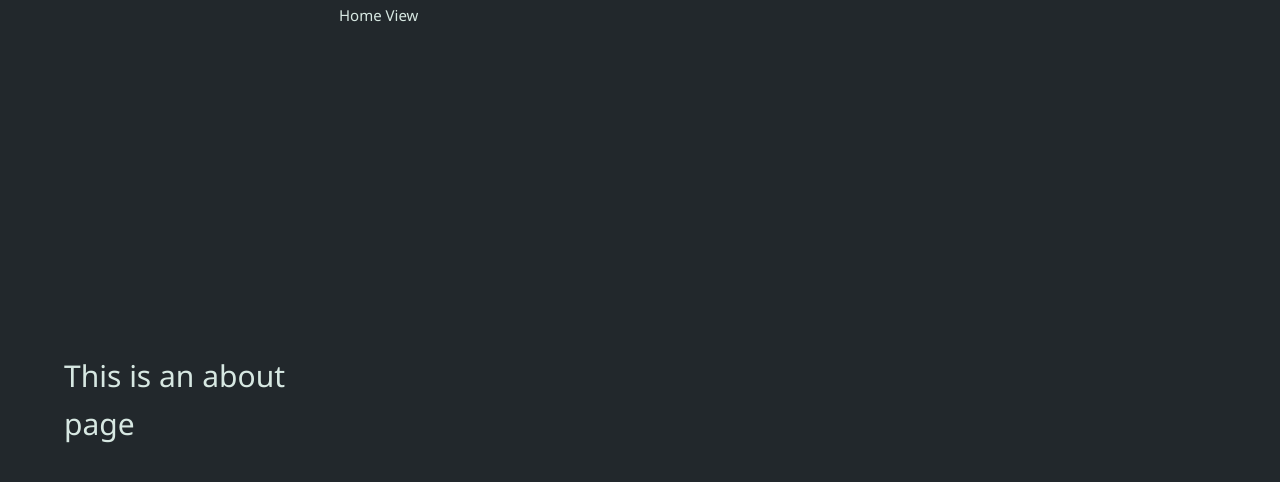
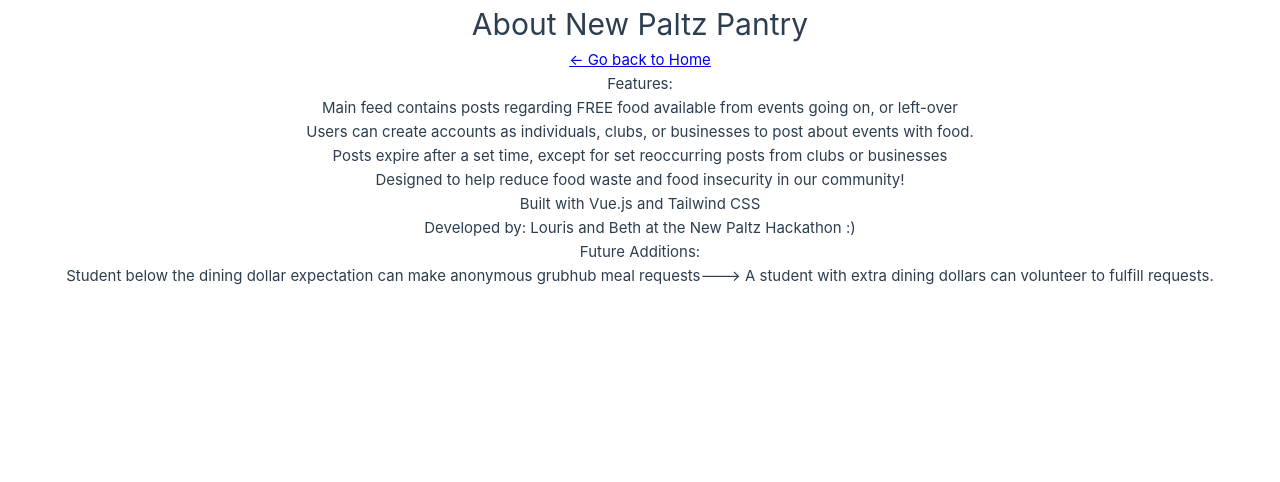
Before and after one commit to LourisA11/NewPaltzHackathon2025, a Vue app in the folder foodApp/: page /about in a window 1280 px wide. Shown: the top 482 px of the page. Built offline with nearby package versions, Linux system fonts and the light colour scheme.

Commit message:
Adjusted the visual elements

```diff
--- a/foodApp/src/assets/main.css
+++ b/foodApp/src/assets/main.css
@@ -2,7 +2,7 @@
 @tailwind base;
 @tailwind components;
 @tailwind utilities;
-
+/*
 body {
   background-color: rgb(34, 40, 44);
   color: rgb(215, 232, 226);
@@ -43,4 +43,4 @@ a,
     grid-template-columns: 1fr 1fr;
     padding: 0 2rem;
   }
-}
+} */
--- a/foodApp/src/router/index.js
+++ b/foodApp/src/router/index.js
@@ -27,6 +27,9 @@ const router = createRouter({
     {
       path: '/about', name: 'about', component: AboutView,
     },
+   // {
+     // path: '/post-item', name: 'post-item', component: PostFormView,
+   // }
   ]
 })
 
--- a/foodApp/src/views/AboutView.vue
+++ b/foodApp/src/views/AboutView.vue
@@ -1,18 +1,41 @@
 <template>
-  <div class="about">
-    <h1>This is an about page</h1>
-  </div>
-   <RouterLink to="/" class="mt-4 w-full text-sm text-gray-500 hover:text-indigo-600 transition">
-      Home View
-      </RouterLink>
+  <main class="about text-center p-8">
+    <h1>About New Paltz Pantry</h1>
+
+    <RouterLink to="/" class="mt-4 w-full text-sm text-gray-500 hover:text-blue-600 transition block pt-2">
+      &larr; Go back to Home
+    </RouterLink>
+     <p class="">
+      Features:
+    </p>
+     <p class="">
+      Main feed contains posts regarding FREE food available from events going on, or left-over
+    </p>
+     <p class="">
+      Users can create accounts as individuals, clubs, or businesses to post about events with food.
+    </p>
+     <p class="">
+      Posts expire after a set time, except for set reoccurring posts from clubs or businesses
+    </p>
+     <p class="">
+      Designed to help reduce food waste and food insecurity in our community!
+    </p>
+     <p class="">
+      Built with Vue.js and Tailwind CSS
+    </p>
+     <p class="">
+      Developed by: Louris and Beth at the New Paltz Hackathon :)
+    </p>
+     <p class="">
+      Future Additions:
+    </p>
+     <p class="">
+      Student below the dining dollar expectation can make anonymous grubhub meal requests---> A student with extra dining dollars can volunteer to fulfill requests.
+    </p>
+  </main>
 </template>
 
-<style>
-@media (min-width: 1024px) {
-  .about {
-    min-height: 100vh;
-    display: flex;
-    align-items: center;
-  }
-}
-</style>
+<script setup>
+import { RouterLink } from 'vue-router'
+
+</script>
--- a/foodApp/src/views/DashBoardView.vue
+++ b/foodApp/src/views/DashBoardView.vue
@@ -3,11 +3,11 @@
         <h1 class="text-6xl font-extrabold text-green-700 mb-4">
         New Paltz Pantry
         </h1>
-        <p class="text-lg text-gray-600 font-medium mb-12 max-w-md mx-auto">
+        <p class="">
             Free Food Feed
         </p>
-        <div class="space-y-4">
-
+        <div class="">
+            <button> Post Free Food</button>
         </div>
     </div>
 </template>
--- /dev/null
+++ b/foodApp/src/views/PostFormView.vue
@@ -0,0 +1,28 @@
+//PseudoCode:Food share post for logic
+//Variables:
+location
+message
+isSubmitting (boolean)
+<template>
+
+ <div>
+<form id="postForm">
+    <label for="title">Title:</label><br>
+    <input type="text" id="title" name="title"><br>
+    <label for="content">Content:</label><br>
+    <textarea id="content" name="content"></textarea><br>
+    <input type="submit" value="Post">
+</form>
+
+
+</div>
+
+    <div id="posts"></div>
+    <div id="editModal" style="display:none; border: 1px solid #ccc; padding: 16px; margin-top: 20px;">
+        <h3>Edit Post</h3>
+        <input type="text" id="editTitle" placeholder="Edit Title"><br><br>
+        <textarea id="editContent" placeholder="Edit Content"></textarea><br><br>
+        <button id="saveEdit">Save Changes</button>
+        <button onclick="document.getElementById('editModal').style.display='none'">Cancel</button>
+      </div>
+</template>
```
